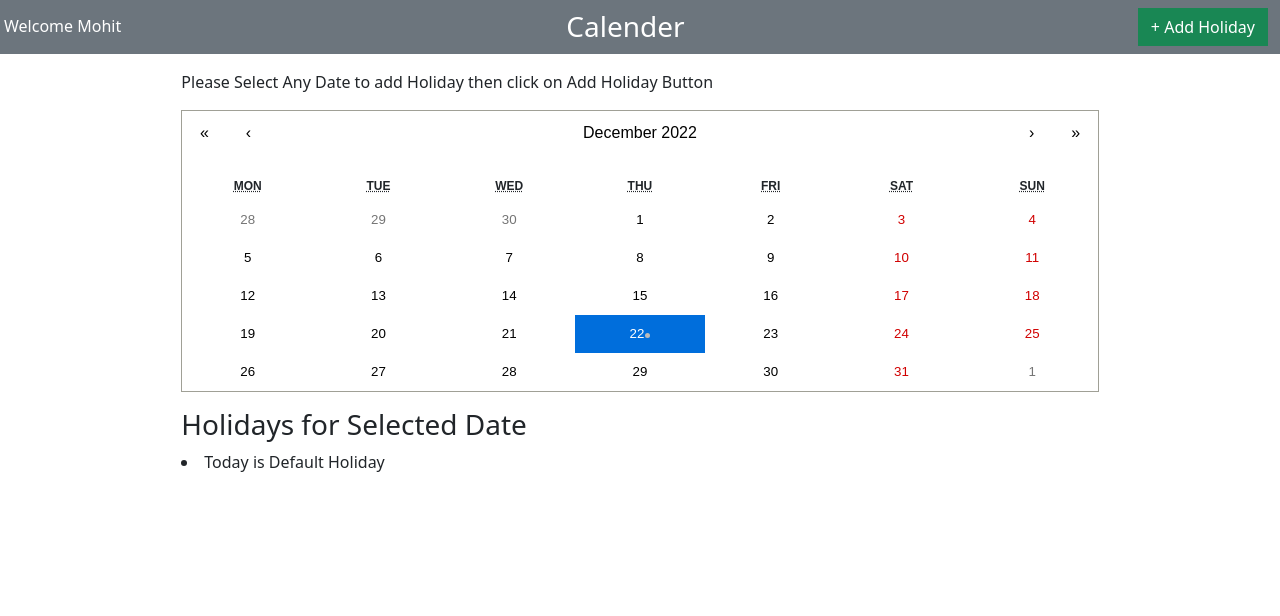
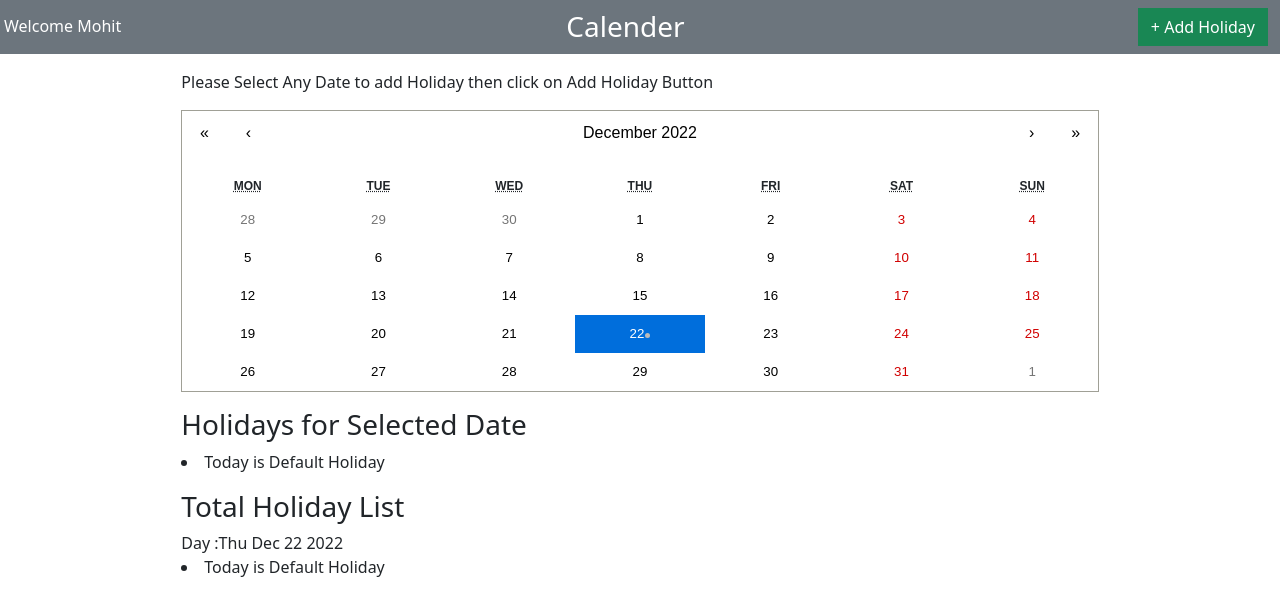
Before and after one commit to mohitgawande21/React-Calender-, a React (Create React App) app: page / in a window 1280 px wide. Shown: the top 616 px of the page. Built offline with nearby package versions, Linux system fonts and the light colour scheme.

Commit message:
added the total holiday list on ui

```diff
--- a/src/Header/CalenderPage.js
+++ b/src/Header/CalenderPage.js
@@ -3,7 +3,6 @@ import Calendar from 'react-calendar';
 import 'react-calendar/dist/Calendar.css';
 import Holiday from './Holiday'
 export default function CalenerPage({ onClickAddHoliday, Holidays, setHolidays, dateS, setDate }) {
-
     return (
         <div className='app d-flex  justify-content-center align-items-center'>
             <div className='calendar-container my-3'>
@@ -26,7 +25,17 @@ export default function CalenerPage({ onClickAddHoliday, Holidays, setHolidays,
                         return <li><span>{item}</span></li>
                     }) : <h4 className='text-center text-warning'>No Holiday Added For This Date</h4>}
                 </p>
+
+                <h3>Total Holiday List</h3>
+                {
+                    Object.entries(Holidays).map((item) => {
+                        return item.map((value, index) => {
+                            return item.length > index + 1 ? <p>Day :{item[0]} <li>{'' + item[index + 1]  }</li></p> : ''
+                        })
+                    })
+                }
             </div>
+
         </div>
     );
 }
```
